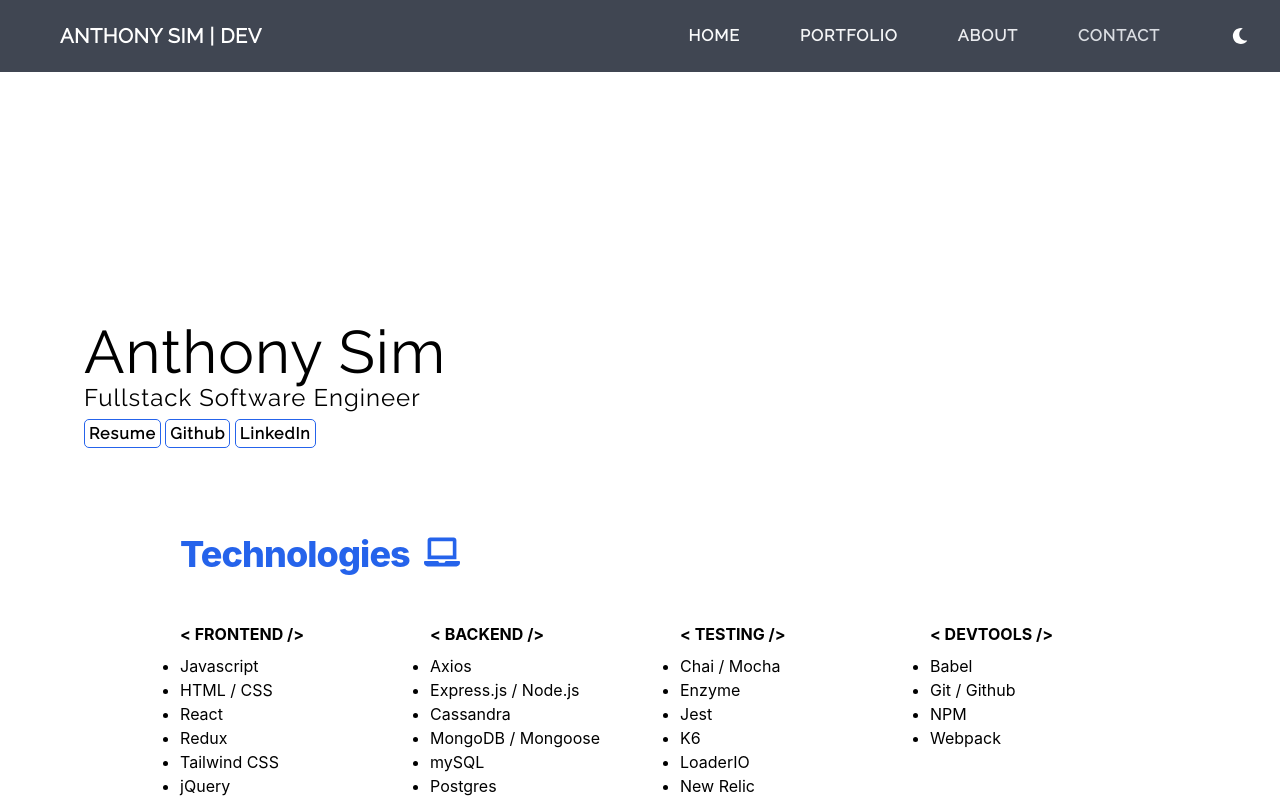
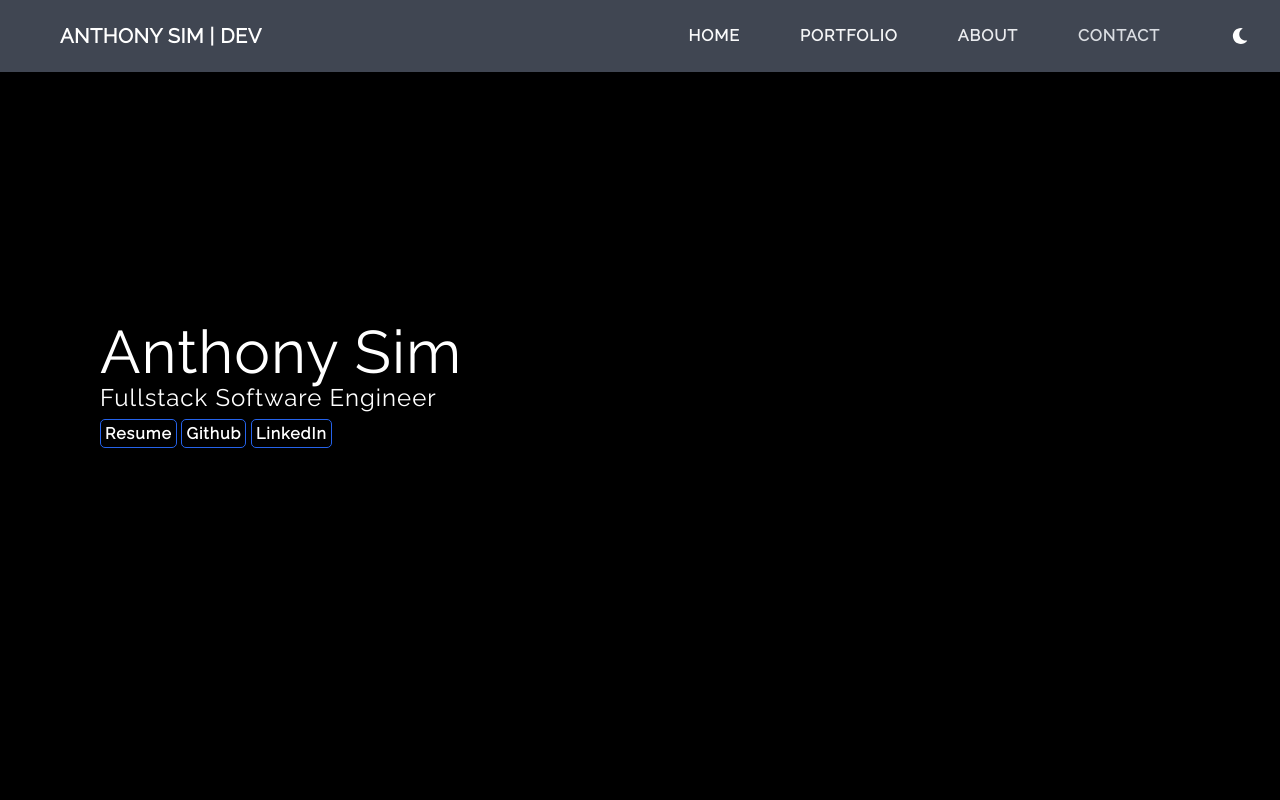
Before and after one commit to anthonysim/portfolio, a Next.js app: page / in a window 1280 px wide. Shown: the top 800 px of the page. Built offline with nearby package versions, Linux system fonts and the light colour scheme.

Commit message:
intro message

```diff
--- a/components/Intro.js
+++ b/components/Intro.js
@@ -7,13 +7,13 @@ import styles from '../styles/Intro.module.css';
 export default function Intro() {
   return (
     <div className={styles.message}>
-      <Fade duration={3500} >
-        <p className="text-6xl">Anthony Sim</p>
+      <Fade duration={2500} >
+        <p className="text-6xl text-white">Anthony Sim</p>
       </Fade>
-      <Fade duration={2500} delay={1500}>
-        <p className="text-2xl">Fullstack Software Engineer</p>
+      <Fade duration={2500} delay={1000}>
+        <p className="text-2xl text-white">Fullstack Software Engineer</p>
       </Fade>
-      <Fade duration={2500} delay={2500}>
+      <Fade duration={2500} delay={2200}>
         <div>
           <span><a className={styles.button} target="_blank" rel="noreferrer" href="https://drive.google.com/file/d/1FVjj5WApQ9lo2VrOYyE5nc0RBZy4UcbV/view?usp=sharing">Resume</a></span>
           <span>&nbsp;<a className={styles.button} target="_blank" rel="noreferrer" href="https://github.com/anthonysim">Github</a></span>
--- a/components/Navbar.js
+++ b/components/Navbar.js
@@ -14,7 +14,6 @@ export default function Navbar() {
 
   return (
     <div>
-      <Fade>
       <nav className=' text flex items-center flex-wrap bg-gray-900 p-3 opacity-80'>
         <Link href='/'>
           <a className='inline-flex items-center pl-12 p-2 mr-4'>
@@ -82,7 +81,6 @@ export default function Navbar() {
           </div>
         </div>
       </nav>
-      </Fade>
     </div>
   );
 };
--- a/pages/index.js
+++ b/pages/index.js
@@ -6,17 +6,18 @@ import styles from '../styles/Home.module.css';
 
 export default function Home() {
   return (
-    <div className={styles.container}>
+    <div>
       <Head>
         <title>Anthony Sim | DEV</title>
         <meta name="description" content="Anthony Sim Portfolio Site" />
         <link rel="icon" href="/favicon.ico" />
       </Head>
       <Intro />
-      <main className={styles.main}>
-        <TechList />
-      </main>
-
+      <div className={styles.container}>
+        <main className={styles.main}>
+          <TechList />
+        </main>
+      </div>
     </div>
   )
 }
--- a/styles/Home.module.css
+++ b/styles/Home.module.css
@@ -1,5 +1,5 @@
 .container {
-  min-height: 100vh;
+  /* min-height: 100vh; */
   padding: 0 0.5rem;
   display: flex;
   flex-direction: column;
--- a/styles/Intro.module.css
+++ b/styles/Intro.module.css
@@ -1,12 +1,11 @@
 .button {
-  /* display: block; */
   width: 95px;
   height: 45px;
   border: 1px solid #2563EB;
   padding: 4px;
   text-align: center;
   border-radius: 5px;
-  color: black;
+  color: white;
   font-weight: bold;
   line-height: 40px;
 }
@@ -19,5 +18,7 @@
 }
 
 .message {
-  padding: 250px 750px 0px 0px;
+  padding: 250px 0px 0px 100px;
+  background-color: black;
+  height: 100vh;
 }
```
Lines whose indentation alone changed are shown as unchanged.
